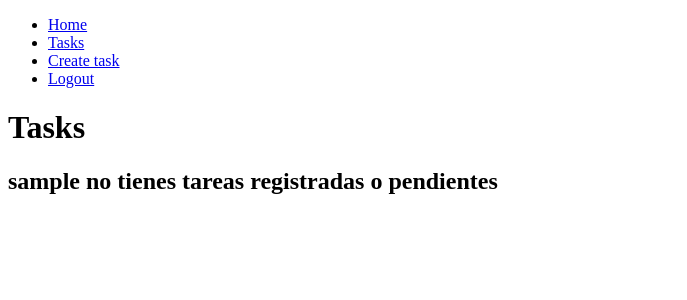
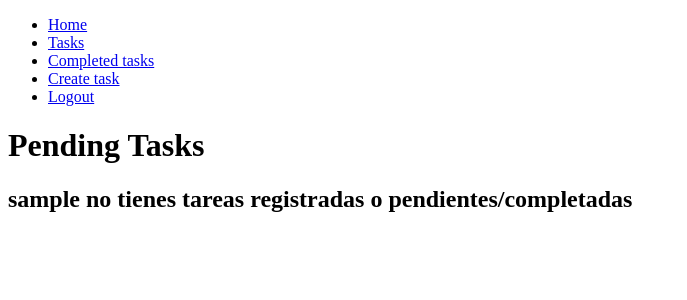
Before and after one commit to IceMerman/Todo-Auth, a Django app: page /tasks/ in a window 1280 px wide. Shown: the top 300 px of the page, without its empty margins (0-687 px from the left). Run offline with Django 3.2, Linux system fonts and the light colour scheme; the visitor is signed in with stand-in values (Sample User, id 1); data that the repository does not hold is empty.

Commit message:
Added task complete fn an visual UI

```diff
--- a/tasks/templates/layout/nav.html
+++ b/tasks/templates/layout/nav.html
@@ -3,6 +3,7 @@
         <li><a href=" {% url 'home' %} ">Home</a></li>
         {% if user.is_authenticated %}
         <li><a href=" {% url 'tasks' %} ">Tasks</a></li>
+        <li><a href="{% url 'tasks_completed' %}">Completed tasks</a></li>
         <li><a href="{% url 'create_task' %}">Create task</a></li>
         <li><a href="{% url 'logout' %}">Logout</a></li>
         {% else %}
--- a/tasks/templates/tasks/detail.html
+++ b/tasks/templates/tasks/detail.html
@@ -10,6 +10,10 @@
 
 <div class="task">
     <h1>{{task.pk}} - {{task.title}}</h1>
+    <p>{{task.description}}</p>
+    <p>by: {{task.user.username}}</p>
+
+    <p>{{task.date_completed|date:'Y M d H:i'}}</p>
 </div>
 
 <form method="POST">
--- a/tasks/templates/tasks/tasks.html
+++ b/tasks/templates/tasks/tasks.html
@@ -1,10 +1,23 @@
 {% extends 'layout/base.html' %}
 
+{% block title %}
+    {{ block.super }} |
+    {% if completed %}
+    Completed tasks
+    {% else %}
+    Pending Tasks
+    {% endif %}
+{% endblock title %}
+
 {% block content %}
-<h1>Tasks</h1>
+
+    {% if completed %}
+    <h1>Completed tasks</h1>
+    {% else %}
+    <h1>Pending Tasks</h1>
+    {% endif %}
 
     {% if tasks %}
-
     <ul>
     {% for task in tasks %}
         <li class="task">
@@ -17,7 +30,7 @@
     </ul>
 
     {% else %}
-<h2>{{user}} no tienes tareas registradas o pendientes</h2>
+    <h2>{{user}} no tienes tareas registradas o pendientes/completadas</h2>
     {% endif %}
 
 {% endblock content %}
--- a/tasks/urls.py
+++ b/tasks/urls.py
@@ -1,9 +1,10 @@
 from django.urls import path
-from .views import signup, home, tasks, logout_user, signin, create_task, task_detail, task_complete, task_delete
+from .views import signup, home, tasks, logout_user, signin, create_task, task_detail, task_complete, task_delete, tasks_completed
 
 urlpatterns = [
     path('', home, name='home'),
     path("tasks/", tasks, name="tasks"),
+    path("tasks/completed", tasks_completed, name="tasks_completed"),
     path('task/create/', create_task, name='create_task'),
     path("task/<int:id_task>/", task_detail, name="task_detail"),
     path("task/<int:id_task>/complete/", task_complete, name="task_complete"),
--- a/tasks/views.py
+++ b/tasks/views.py
@@ -39,7 +39,17 @@ def tasks(request):
     tasks = Task.objects.filter(user=request.user, date_completed__isnull=True)
     # tasks = Task.objects.filter(user=request.user)
     context = {
-        'tasks': tasks
+        'tasks': tasks,
+        'completed': False
+    }
+    return render(request, 'tasks/tasks.html', context=context)
+
+def tasks_completed(request):
+    tasks = Task.objects.filter(user=request.user, date_completed__isnull=False).order_by('-date_completed')
+    # tasks = Task.objects.filter(user=request.user)
+    context = {
+        'tasks': tasks,
+        'completed': True
     }
     return render(request, 'tasks/tasks.html', context=context)
 
```
Lines whose indentation alone changed are shown as unchanged.
